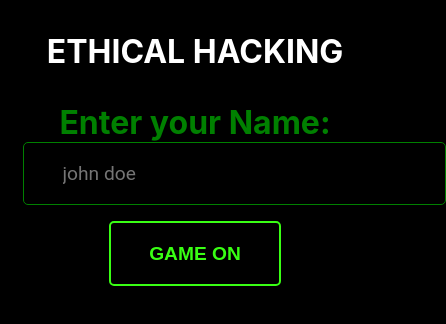
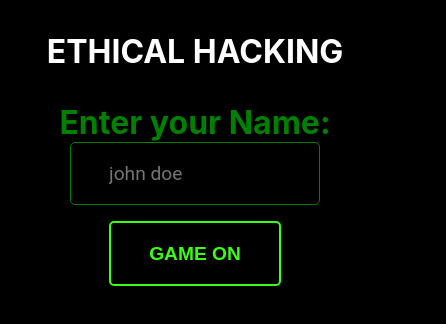
Before and after one commit to VaibhavTalkhande/ethical-hacking-event, a React (Vite) app: page / in a window 390 px wide. Shown: the top 324 px of the page, 446 px wide, since content can reach past the window. Built offline with nearby package versions, Linux system fonts and the light colour scheme.

Commit message:
responive

```diff
--- a/src/components/Welcome.css
+++ b/src/components/Welcome.css
@@ -71,9 +71,6 @@
     }
     .welcome input{
         font-size: 1.2em;
-        width: 80%;
-    }
-    .welcome input{
-        width: 100%;
+        width: 50%;
     }
 }
```
